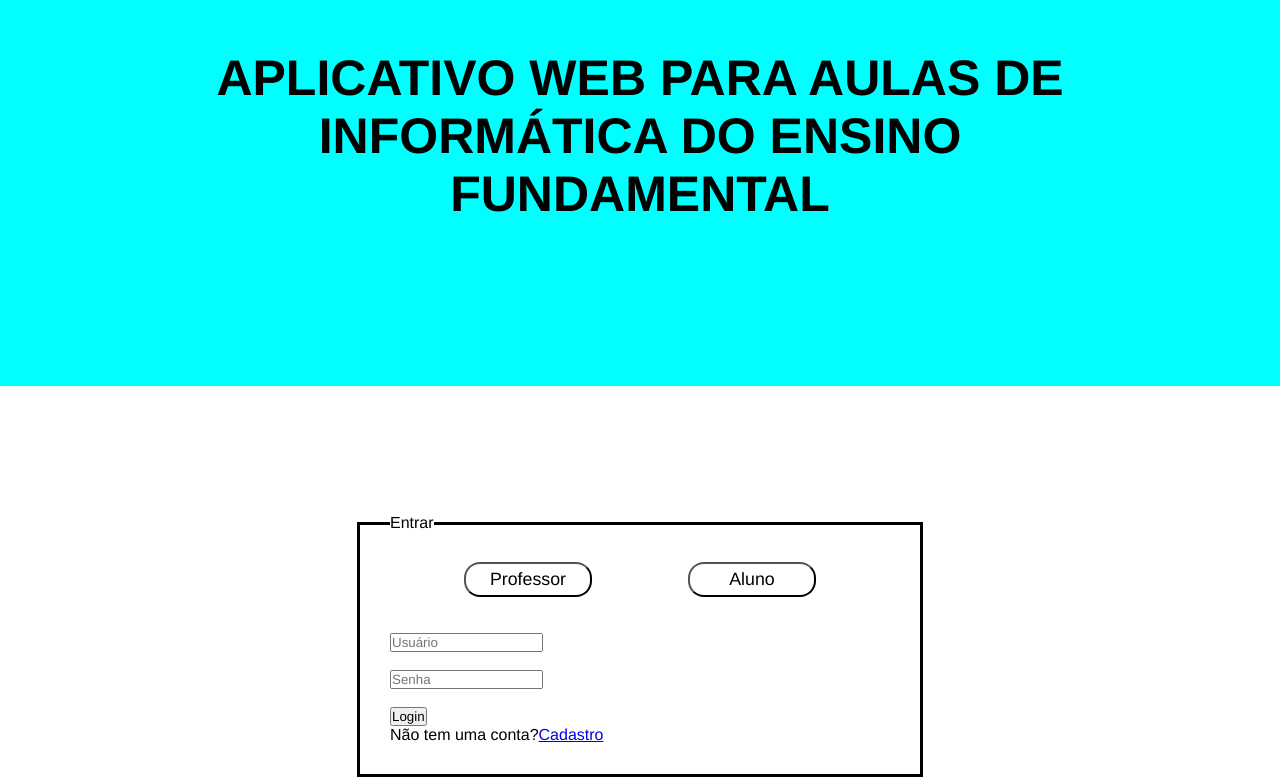
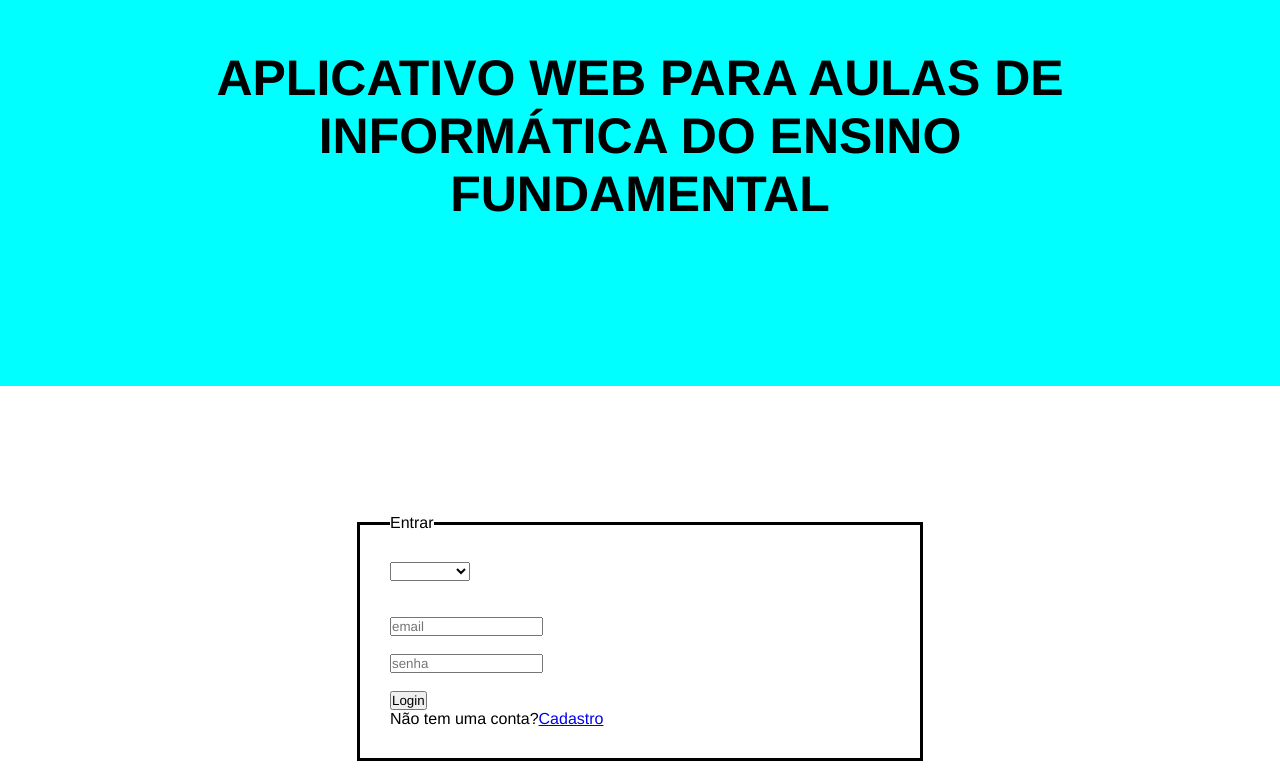
Before and after one commit to ThiagoEHBueno/TCC, an Angular app: page /tela-de-login in a window 1280 px wide. Shown: the part 114-891 px from the top of the page. Built offline with nearby package versions, Linux system fonts and the light colour scheme.

Commit message:
sistema de login professor

```diff
--- a/package.json
+++ b/package.json
@@ -18,9 +18,12 @@
     "@angular/platform-browser": "^14.1.0",
     "@angular/platform-browser-dynamic": "^14.1.0",
     "@angular/router": "^14.1.0",
+    "bcrypt": "^5.1.1",
     "body-parser": "^1.20.2",
     "cors": "^2.8.5",
     "express": "^4.18.2",
+    "jsonwebtoken": "^9.0.2",
+    "jwt-decode": "^4.0.0",
     "mysql2": "^3.6.3",
     "rxjs": "~7.5.0",
     "tslib": "^2.3.0",
@@ -31,6 +34,7 @@
     "@angular/cli": "~14.1.2",
     "@angular/compiler-cli": "^14.1.0",
     "@types/jasmine": "~4.0.0",
+    "@types/jwt-decode": "^3.1.0",
     "jasmine-core": "~4.2.0",
     "karma": "~6.4.0",
     "karma-chrome-launcher": "~3.1.0",
--- a/src/app/app.component.ts
+++ b/src/app/app.component.ts
@@ -1,4 +1,8 @@
 import { Component } from '@angular/core';
+import { Router } from '@angular/router';
+import { AuthService } from './services/auth.service';
+import { jwtDecode } from 'jwt-decode';
+
 
 @Component({
   selector: 'app-root',
@@ -6,5 +10,45 @@ import { Component } from '@angular/core';
   styleUrls: ['./app.component.css']
 })
 export class AppComponent {
-  title = 'tg';
+  usuario: string = '';
+  senha: string = '';
+
+  constructor(private router: Router, private authService: AuthService) {}
+
+  fazerLogin(event: Event) {
+
+    event.preventDefault();
+    if (this.usuario.trim() === '' || this.senha.trim() === '') {
+      alert('Preencha o email e a senha!');
+      return;
+    }
+
+    // Lógica para fazer login
+    const credentials = { email: this.usuario, senha: this.senha};
+    this.authService.login(credentials).subscribe(
+      (userInfoRes) => {
+        if (userInfoRes && userInfoRes.token) {
+          const decodedToken = jwtDecode<any>(userInfoRes.token);
+          if (decodedToken && decodedToken.tipo) {
+            const tipo = decodedToken.tipo;
+            if (tipo === 'professor') {
+              this.router.navigate(['/tela-professor']);
+            } else if (tipo === 'aluno') {
+              this.router.navigate(['/dashboard-aluno']);
+            } else {
+              alert('Tipo de usuário desconhecido');
+            }
+          } else {
+            alert('Tipo de usuário não encontrado no token');
+          }
+        } else {
+          alert('Token não encontrado na resposta do servidor');
+        }
+      },
+      (userInfoErr) => {
+        console.error('Erro ao recuperar informações do usuário:', userInfoErr);
+        alert('Erro ao recuperar informações do usuário');
+      }
+    );
+  }
 }
--- a/src/app/app.module.ts
+++ b/src/app/app.module.ts
@@ -11,6 +11,7 @@ import { HttpClientModule } from '@angular/common/http';
 import { AuthService } from './services/auth.service';
 import { ReactiveFormsModule } from '@angular/forms';
 import { RouterModule } from '@angular/router';
+import { FormsModule } from '@angular/forms';
 
 
 @NgModule({
@@ -30,6 +31,7 @@ import { RouterModule } from '@angular/router';
     HttpClientModule,
     RouterModule,
     ReactiveFormsModule,
+    FormsModule,
   ],
   providers: [AuthService],
   bootstrap: [AppComponent]
--- a/src/app/components/cadastro-professor/cadastro-professor.component.ts
+++ b/src/app/components/cadastro-professor/cadastro-professor.component.ts
@@ -11,6 +11,7 @@ import { Router } from '@angular/router';
 
 export class CadastroProfessorComponent implements OnInit {
   cadastroForm!: FormGroup;
+  tipoUsuario: string = 'professor';
 
   constructor(private formBuilder: FormBuilder, private authService: AuthService, private router: Router) { }
 
@@ -28,7 +29,12 @@ export class CadastroProfessorComponent implements OnInit {
   }
 
   cadastrar() {
-    this.authService.cadastrarUsuario(this.cadastroForm.value).subscribe(
+    const usuario = {
+      ...this.cadastroForm.value,
+      tipo: this.tipoUsuario  // Adiciona o tipo de usuário ao objeto do usuário
+    };
+
+    this.authService.cadastrarUsuario(usuario).subscribe(
       (data) => {
         console.log('Usuário cadastrado com sucesso', data);
         this.router.navigate(['/tela-de-login']);
@@ -38,4 +44,5 @@ export class CadastroProfessorComponent implements OnInit {
       }
     );
   }
+
 }
--- a/src/app/components/tela-de-login/tela-de-login.component.html
+++ b/src/app/components/tela-de-login/tela-de-login.component.html
@@ -15,23 +15,28 @@
   </header>
   <main>
     <div>
+      <form (submit)="fazerLogin()">
         <fieldset>
           <legend>Entrar</legend>
-        <div class="button-container">
-          <button>Professor</button>
-          <button>Aluno</button>
+          <div class="radio-container">
+            <select [(ngModel)]="tipo" (change)="onChangeTipo($event)" name="tipo">
+              <option value="professor">Professor</option>
+              <option value="aluno">Aluno</option>
+            </select>
           </div>
           <br><br>
-        <input type="text" placeholder="Usuário">
+          <input type="email" [(ngModel)]="email" name="email" placeholder="email">
           <br><br>
-        <input type="text" placeholder="Senha">
+          <input type="password" [(ngModel)]="senha" name="senha" placeholder="senha">
           <br><br>
-        <button>Login</button>
+          <button type="submit">Login</button>
           <br>
           <label>Não tem uma conta?</label>
           <a routerLink="/cadastro-professor">Cadastro</a>
         </fieldset>
+      </form>
     </div>
   </main>
+
 </body>
 </html>
--- a/src/app/components/tela-de-login/tela-de-login.component.ts
+++ b/src/app/components/tela-de-login/tela-de-login.component.ts
@@ -1,15 +1,56 @@
-import { Component, OnInit } from '@angular/core';
+import { Component } from '@angular/core';
+import { Router } from '@angular/router';
+import { AuthService } from '../../services/auth.service';
 
 @Component({
   selector: 'app-tela-de-login',
   templateUrl: './tela-de-login.component.html',
   styleUrls: ['./tela-de-login.component.css']
 })
-export class TelaDeLoginComponent implements OnInit {
+export class TelaDeLoginComponent {
+  email: string = '';
+  senha: string = '';
+  tipo: string = '';
 
-  constructor() { }
+  constructor(private router: Router, private authService: AuthService) {}
 
-  ngOnInit(): void {
+  fazerLogin() {
+    if (this.email.trim() === '' || this.senha.trim() === '') {
+      alert('Preencha usuário e senha!');
+      return;
+    }
+
+    const credentials = { email: this.email, senha: this.senha, tipo: this.tipo };
+    console.log(credentials);
+
+    this.authService.login(credentials).subscribe(
+      (res) => {
+        if (this.tipo === 'professor') {
+          this.router.navigate(['/tela-professor']);
+        } else if (this.tipo === 'aluno') {
+          this.router.navigate(['/dashboard-aluno']);
+        } else {
+          console.log('Resposta do servidor:', res);
+          alert('Resposta do servidor inválida');
+        }
+      },
+      (err) => {
+        // Tratamento de erros específicos
+        console.error('Erro ao fazer login:', err);
+        if (err.status === 401) {
+          alert('Credenciais inválidas. Verifique seu email e senha.');
+        } else if (err.status === 500) {
+          alert('Erro interno no servidor. Tente novamente mais tarde.');
+        } else {
+          alert('Falha no login. Verifique suas credenciais.');
+        }
+      }
+    );
+  }
+
+  onChangeTipo(event: Event) {
+    const target = event.target as HTMLSelectElement;
+    this.tipo = target.value;
   }
 
 }
--- a/src/app/services/auth.service.ts
+++ b/src/app/services/auth.service.ts
@@ -15,4 +15,13 @@ export class AuthService {
     const url = `${this.baseUrl}/cadastrarUsuario`;
     return this.http.post(url, usuario);
   }
+
+  login(credentials: { email: string, senha: string }): Observable<any> {
+    return this.http.post<any>(`${this.baseUrl}/login`, credentials);
+  }
+
+  // Método para obter informações do usuário após o login
+  getUserInfo(tipo: string): Observable<any> {
+    return this.http.get<any>(`${this.baseUrl}/userInfo`, { params: { tipo } });
+  }
 }
```
Also changed, not shown: server.js (+91 -8 lines), 1 other file (tests, documents, lock files or other folders). Lines whose indentation alone changed are shown as unchanged.
